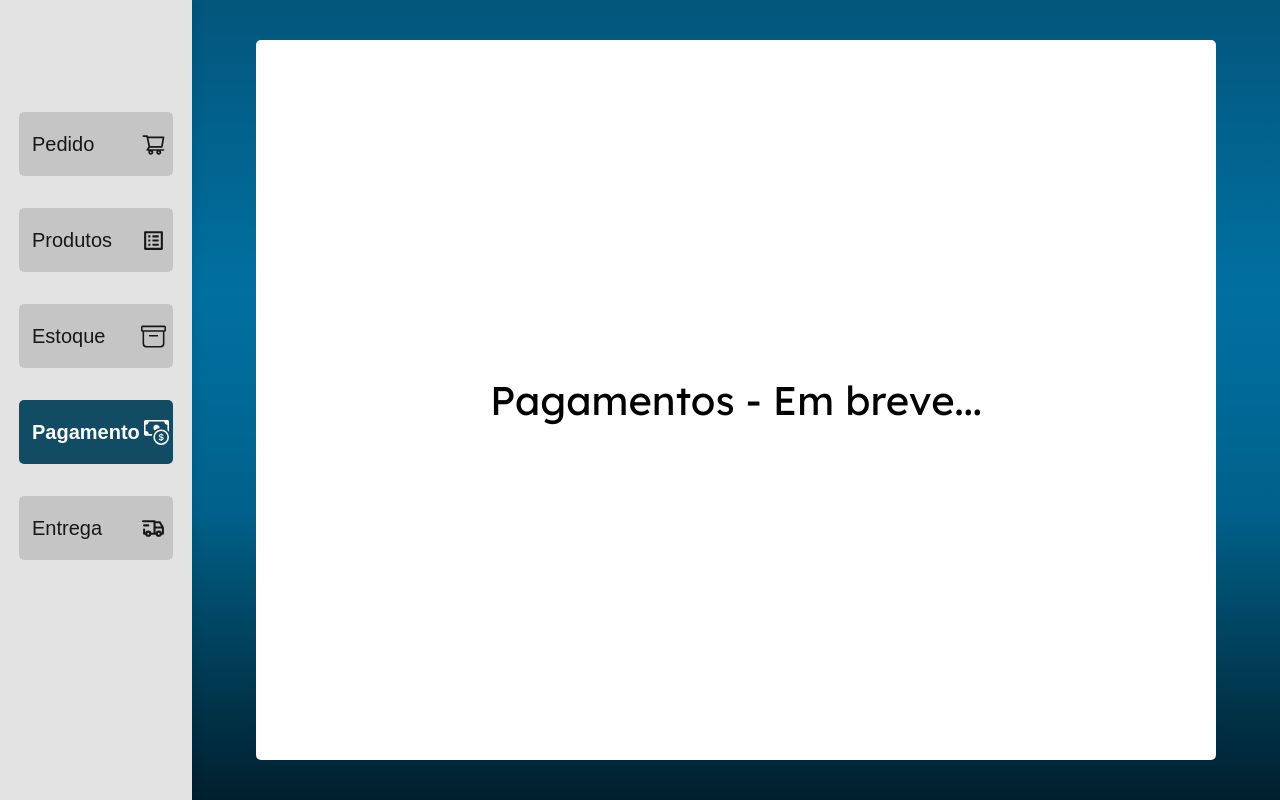
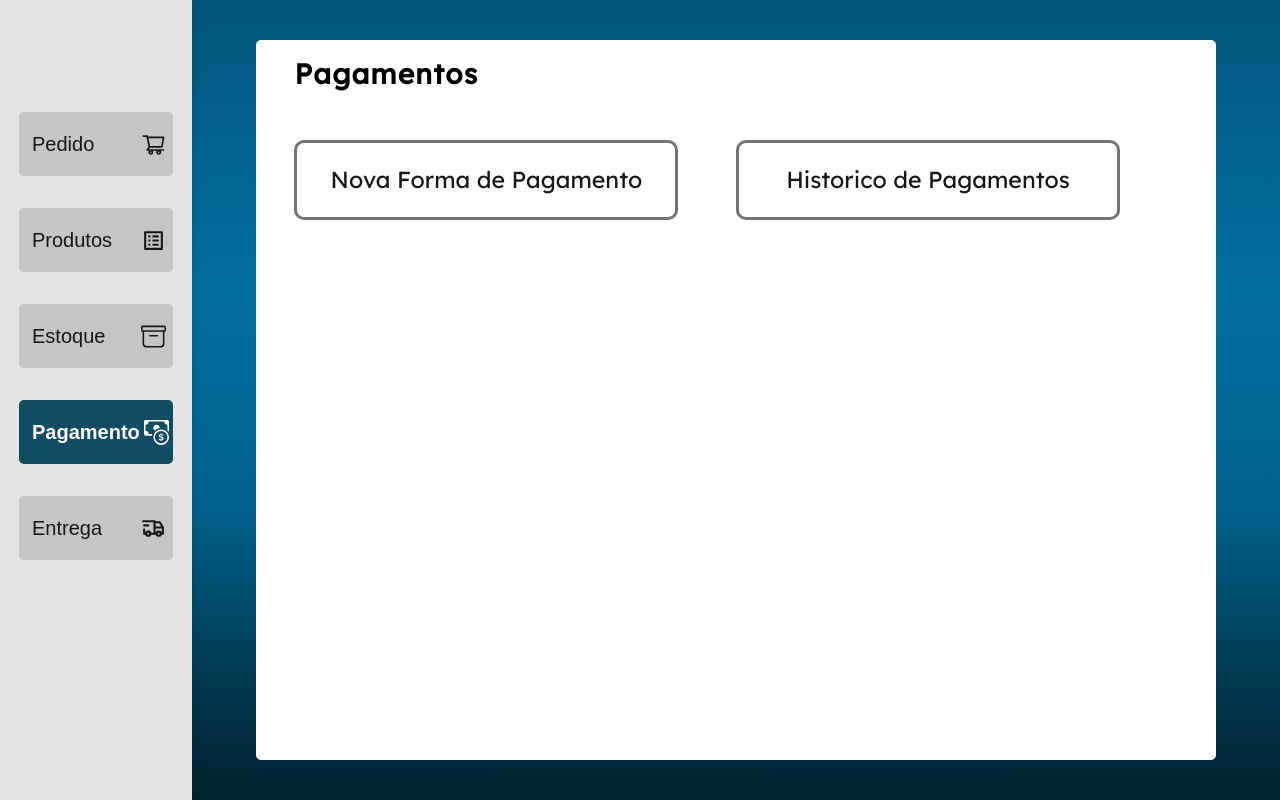
Before and after one commit to plperera/system-frontend, a React (Create React App) app: page /dashboard/pagamento in a window 1280 px wide. Built offline with nearby package versions, Linux system fonts and the light colour scheme.

Commit message:
feat: melhora na funcionalidade da barra de pesquisa de cliente

```diff
--- a/src/components/Order/OrderPayment.js
+++ b/src/components/Order/OrderPayment.js
@@ -12,9 +12,12 @@ import api from '../../services/API';
 import { useContext } from 'react';
 import UserContext from '../../context/UserContext';
 import EndPointOrder from './EndPointOrder';
+import { useEffect } from 'react';
 
 export default function OrderPayment({ setShow, OrderData, ClientData, AddressData, oldForm, oldItemArray }) {
   const { userData } = useContext(UserContext);
+  const [paymentType, setPaymentType] = useState(false);
+  const [itemArray, setItemArray] = useState([1]);
 
   async function sendForm() {
     const itens = [];
@@ -37,7 +40,7 @@ export default function OrderPayment({ setShow, OrderData, ClientData, AddressDa
       }
     }
   }
-  /*
+
   function newItemLine() {
     if(itemArray[itemArray.length - 1] !== 5) {
       setItemArray([...itemArray, (itemArray.length + 2)]);
@@ -47,7 +50,7 @@ export default function OrderPayment({ setShow, OrderData, ClientData, AddressDa
   async function findAllPayments() {
     try {
       const result = await api;
-        setProducts(result.data);
+      setPaymentType(result.data);
     } catch (error) {
       // eslint-disable-next-line no-console
       console.log(error);
@@ -58,7 +61,7 @@ export default function OrderPayment({ setShow, OrderData, ClientData, AddressDa
     findAllPayments();
     // eslint-disable-next-line
     }, [])
-    */
+
   return(
     <Container>
       <InfoContainer>
--- a/src/components/Order/SearchClient.js
+++ b/src/components/Order/SearchClient.js
@@ -9,7 +9,7 @@ import api from '../../services/API';
 import { FaArrowLeft, FaArrowRight } from 'react-icons/fa';
 
 export default function SearchClient({ setShow }) {
-  const [form, handleForm] = useCustomForm();
+  const [form, handleForm, setForm] = useCustomForm();
   //const [refresh, setRefresh] = useState(false)
   const [clients, setClients] = useState(false);
   const [search, setSearch] = useState(false);
@@ -51,6 +51,12 @@ export default function SearchClient({ setShow }) {
       ) return true;
     }));
   }
+  function enterVerify(e) {
+    if(e.key === 'Enter') {
+      e.preventDefault();
+      sendForm();
+    }
+  }
 
   return (
 
@@ -62,7 +68,7 @@ export default function SearchClient({ setShow }) {
 
       <ContainerForms>
 
-        <Input placeholder='Qual o Nome ou CPF do Cliente ?' name='search' onChange={handleForm} value={form.search}></Input>
+        <Input placeholder='Qual o Nome ou CPF do Cliente ?' name='search' onChange={handleForm} value={form.search} onKeyDown={enterVerify}></Input>
         <ButtonStyle onClick={ () => sendForm()}>BUSCAR</ButtonStyle>
 
       </ContainerForms>
--- /dev/null
+++ b/src/components/Payments/NewPaymentType.js
@@ -0,0 +1,143 @@
+import { useContext } from 'react';
+import UserContext from '../../context/UserContext';
+import styled from 'styled-components';
+import { useCustomForm } from '../../hooks/useCustomForms';
+import api from '../../services/API';
+
+export default function NewPaymentType({ setShow }) {
+  const [form, handleForm, setForm] = useCustomForm();
+  const { userData } = useContext(UserContext);
+
+  async function sendForm() {
+    try {
+      await api.CreateProduct(form, userData.token);
+      setForm({});
+    } catch (error) {
+      // eslint-disable-next-line no-console
+      console.log(error);
+    }
+  }
+
+  return (
+    <Container>
+
+      <ContainerTitle>
+        <h1>Nova forma de Pagamento</h1>
+        <div onClick={() => setShow(undefined)}>Clique aqui para voltar</div>
+      </ContainerTitle>
+
+      <ContainerForms>
+
+        <Input placeholder='Qual sera a Forma de Pagamento?' name='paymentType' onChange={handleForm} value={form.paymentType}></Input>
+
+      </ContainerForms>
+
+      <ButtonStyle onClick={() => sendForm()}>Cadastrar</ButtonStyle>
+
+    </Container>
+  );
+}
+export const ContainerTitle = styled.div`
+  display: flex;
+  align-items: flex-end;
+  div {
+    height: 2vh;
+    width: 16vh;
+    margin-left: 1vw;
+
+    display: flex;
+    align-items: center;
+    justify-content: center;
+
+    font-size: 1.2vh;
+    color: #919191;
+    background-color: #E7E7E7;
+    border-radius: 5px;
+
+    cursor: pointer;
+  }
+`;
+export const Container = styled.div`
+  width: 100%;
+  height: 100%;
+  margin-right: 5vw;
+
+  border-radius: 5px;
+
+  display: flex;
+  flex-direction: column;
+
+  color: #171717;
+  h1 {
+    margin-top:20px;
+    font-size: 22px !important;
+    font-weight:400;
+  }
+`;
+const ContainerForms = styled.form`
+  width: 80%;
+  height: 15%;
+  margin-right: 5vw;
+  margin-top: 5vh;
+
+  border-radius: 5px;
+
+  display: flex;
+  flex-direction: column;
+
+  color: #171717;
+
+  div {
+    display: grid;
+    grid-template-columns: 1fr 3fr 2fr;
+    column-gap: 2vw;
+  }
+`;
+const Input = styled.input`
+
+    height: 6vh;
+    width: 100%;
+    text-decoration: none;
+    opacity: 1;
+
+    border: none;
+    border-bottom: 0.4vh #ababab solid;
+
+    font-size: 14px;
+    color: #171717;
+
+    padding-left: 1.6em;
+    padding-right: 0;
+    outline: none;
+    background: #f5f5f5;
+    border-radius: 5px;
+
+    margin-top: 2vh;
+    ::placeholder{
+        color: #9b9b9b;
+        opacity: 1;
+    }
+    :focus {
+        border-bottom: 0.4vh #0070a1 solid;
+    }
+`;
+const ButtonStyle = styled.div`
+
+  display: flex;
+  align-items: center;
+  justify-content: center;
+  color: white;
+
+  height: 6vh;
+  width: 100%;
+  max-width: 400px;
+  border-radius: 5px;
+
+  font-size: 1.4em;
+  letter-spacing: 0.24em;
+  font-weight: 700;
+
+  background-color: #0c7ead;
+
+  margin-top: 40px;
+`;
--- /dev/null
+++ b/src/components/Payments/SearchPayments.js
@@ -0,0 +1,7 @@
+export default function SearchPayments() {
+  return(
+    <>
+        Historico de pagamentos
+    </>
+  );
+}
--- a/src/pages/Dashboard/Payment/Payment.js
+++ b/src/pages/Dashboard/Payment/Payment.js
@@ -1,20 +1,88 @@
+import { useState } from 'react';
 import styled from 'styled-components';
 
+import SecondOptions from '../../../components/Order/secondOptions';
+import NewPaymentType from '../../../components/Payments/NewPaymentType';
+import SearchPayments from '../../../components/Payments/SearchPayments';
+
 export default function Payment() {
+  const [show, setShow] = useState(undefined);
+
   return (
-    <Container>Pagamentos - Em breve...</Container>
+    <Container>
+      <>
+        <h1>Pagamentos</h1>
+
+        {show !== undefined ? ( show ):
+          (
+            <ContainerOption>
+
+              <Option onClick={ () => setShow(<NewPaymentType setShow={setShow}/>)}>Nova Forma de Pagamento</Option>
+              <Option onClick={ () => setShow(<SearchPayments setShow={setShow}/>)}>Historico de Pagamentos</Option>
+
+            </ContainerOption>
+          )}
+      </>
+    </Container>
   );
 }
+export const ContainerOption = styled.div`
+  display: grid;
+  grid-template-columns: 50% 50%;
+  row-gap: 2vh;
+  justify-content: start;
+  align-items: flex-start;
 
-const Container = styled.div`
-  background-color: white;
-  width: 75vw;
-  height: 90vh;
-  border-radius:5px;
+  padding: 2.5vh 0vw;
 
-  display: flex;
+  width: 100%;
+  height: 25vh;
+
+  margin-top: 4vh;
+
+
+`;
+export const Option = styled.div`
+  width: 30vw;
+  height: 10vh;
+
+  display:flex;
   align-items:center;
   justify-content: center;
+  padding:0 10px;
+  font-size: 2.9vh;
 
-  font-size:40px;
+  border-radius: 10px;
+  margin-right: 3vw;
+  text-align:center;
+  cursor: pointer;
+
+  color: #171717;
+  background-color: white;
+  border: 3px solid #747474;
+
+  :hover{
+    border: 3px solid #02567c;
+    color: #02567c;
+    font-size: 3.1vh;
+  }
 `;
+const Container = styled.div`
+    background-color: white;
+    width: 75vw;
+    height: 90vh;
+    border-radius:5px;
+
+    padding: 2.5vh 3vw;
+
+    display: flex;
+    justify-content: start;
+    align-items: flex-start;
+    flex-direction: column;
+
+    h1 {
+        font-size: 28px;
+        font-weight: 700;
+        letter-spacing: 0.1vw;
+    }
+`;
```
Lines whose indentation alone changed are shown as unchanged.
